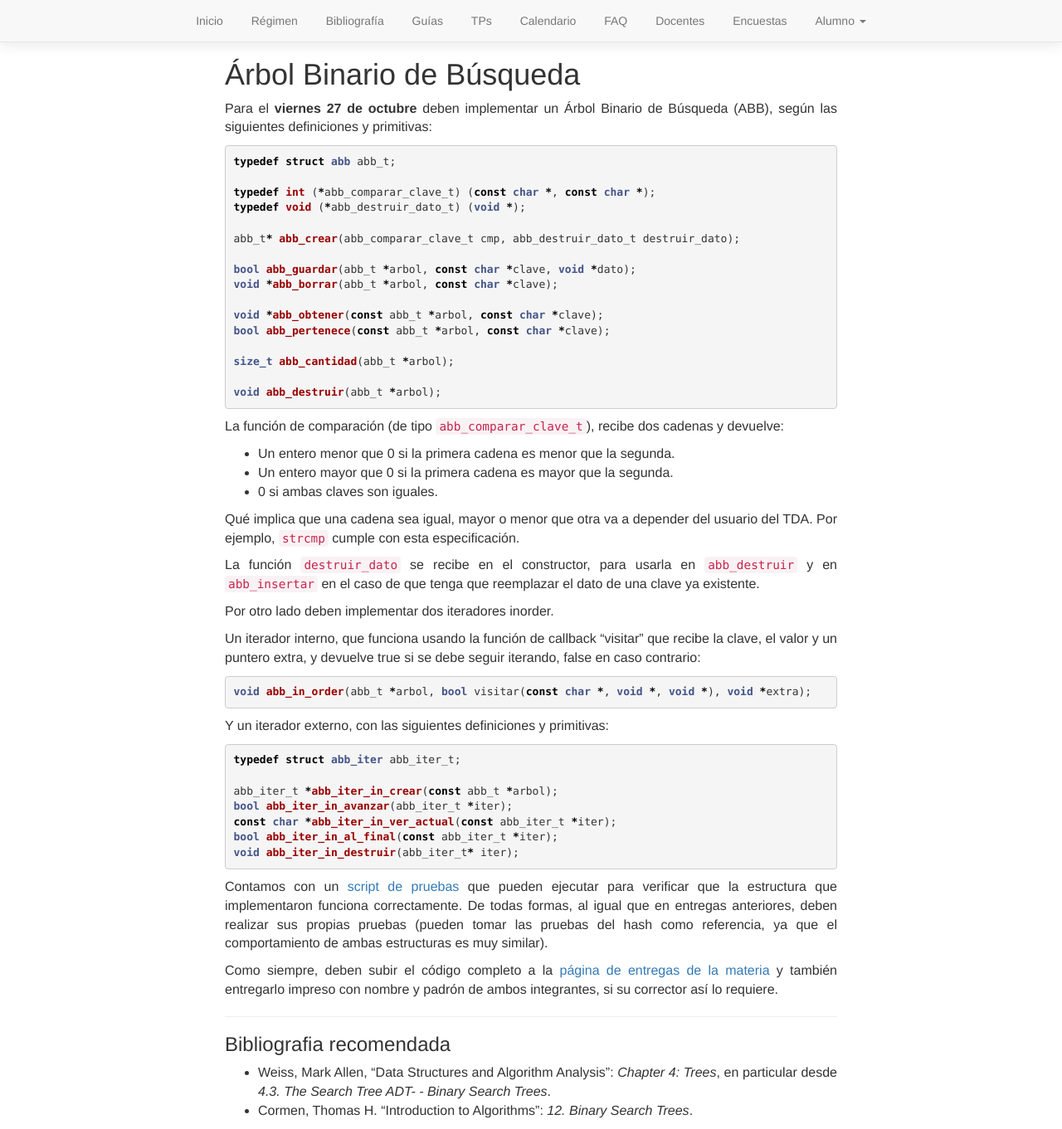
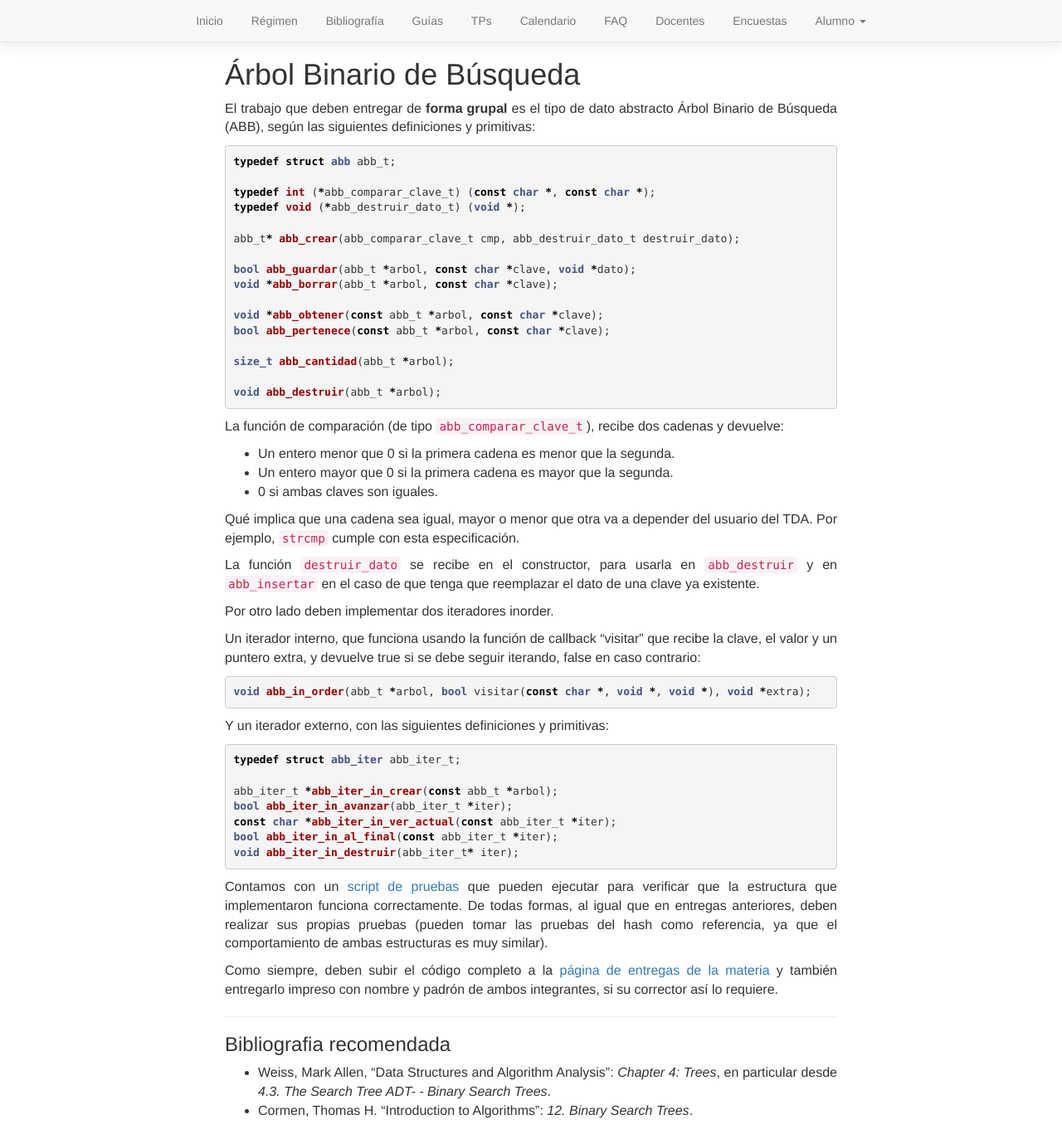
Before and after one commit to algoritmos-rw/algoritmos, a Jekyll site: the page built from static/tps/tda/07_abb.md, in a window 1280 px wide and 1361 px high. Shown: the whole window at 83% size. Built offline with Jekyll 4.4.1, drawn with Linux system fonts in a browser that asks for light colours.

Commit message:
Saco referencias a fechas de entrega en enunciados de TPs para poder reutilizar sin modificar

````diff
--- a/static/tps/tda/07_abb.md
+++ b/static/tps/tda/07_abb.md
@@ -7,7 +7,7 @@ permalink: /tps/abb
 Árbol Binario de Búsqueda
 =============
 
-Para el **viernes 27 de octubre** deben implementar un Árbol Binario de Búsqueda (ABB), según las siguientes definiciones y primitivas:
+El trabajo que deben entregar de **forma grupal** es el tipo de dato abstracto Árbol Binario de Búsqueda (ABB), según las siguientes definiciones y primitivas:
 
 ``` cpp
 typedef struct abb abb_t;
````
Also changed, not shown: static/tps/tda/03_pila.md (+1 -1 lines), static/tps/tda/04_cola.md (+1 -1 lines), static/tps/tda/05_lista.md (+1 -1 lines), static/tps/tda/06_hash.md (+1 -1 lines), static/tps/tda/08_heap.md (+1 -1 lines).
